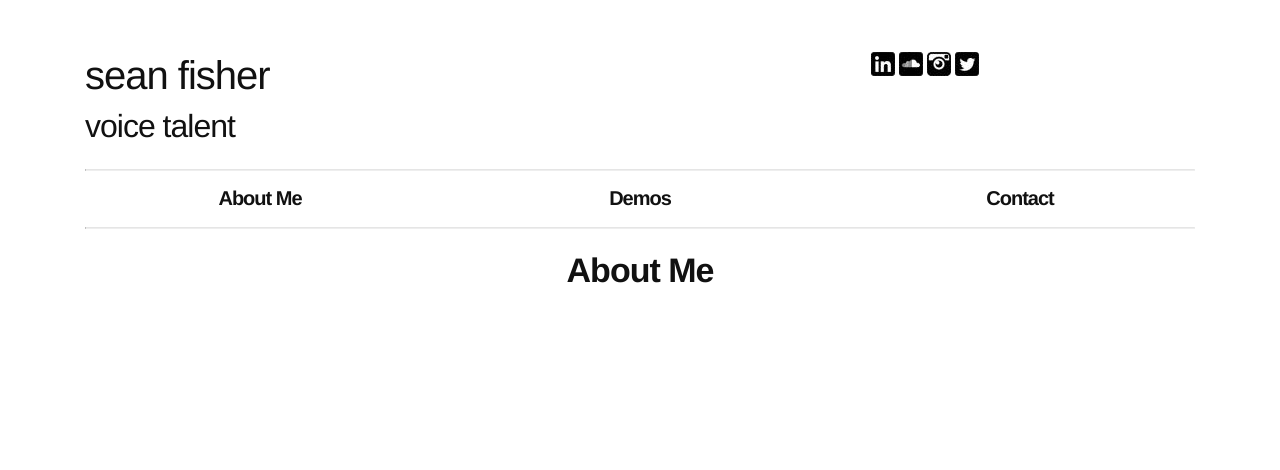
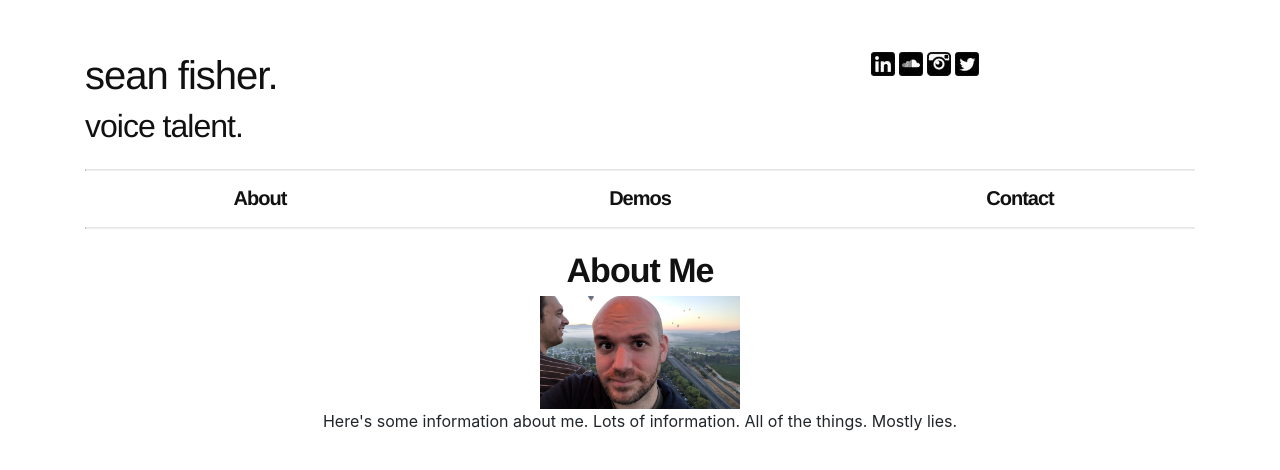
Before and after one commit to pheadlessg/vox, a React (Create React App) app: page /about in a window 1280 px wide. Shown: the top 470 px of the page. Built offline with nearby package versions, Linux system fonts and the light colour scheme.

Commit message:
fixed some styling, added photo in about

```diff
--- a/src/components/About.jsx
+++ b/src/components/About.jsx
@@ -1,7 +1,17 @@
 import React from 'react';
+import me from '../css/img/pic1.jpg';
 
 const About = () => {
-  return <div className="pageheader">About Me</div>;
+  return (
+    <div>
+      <div className="pageheader">About Me</div>
+      <img className="picture" src={me} alt="Me" />
+      <p>
+        Here's some information about me. Lots of information. All of the
+        things. Mostly lies.
+      </p>
+    </div>
+  );
 };
 
 export default About;
--- a/src/components/Contact.jsx
+++ b/src/components/Contact.jsx
@@ -3,9 +3,7 @@ import React from 'react';
 const Contact = () => {
   return (
     <div>
-      <hr className="hr" />
       <div className="pageheader">(562)568-6707</div>
-      <hr className="hr" />
       <div className="pageheader">
         <a href="mailto:sean@sfvox.com">sean@sfvox.com</a>
       </div>
--- a/src/components/Header.jsx
+++ b/src/components/Header.jsx
@@ -13,9 +13,8 @@ const Header = () => {
         <Row>
           <Col>
             <Link to="/" className="headertext">
-              <h1>sean fisher</h1>
-              {/* <hr className="hr" /> */}
-              <h2>voice talent</h2>
+              <h1>sean fisher.</h1>
+              <h2>voice talent.</h2>
             </Link>
           </Col>
           <Col>
@@ -48,7 +47,7 @@ const Header = () => {
         <Row>
           <Col>
             <Link to="/about/" className="link">
-              About Me
+              About
             </Link>
           </Col>
           <Col>
--- a/src/components/Home.jsx
+++ b/src/components/Home.jsx
@@ -4,8 +4,8 @@ import { Link } from '@reach/router';
 const Home = () => {
   return (
     <div>
-      <div className="fadetext1">deep.</div>
-      <div className="fadetext2">crisp.</div>
+      <div className="fadetext1">crisp.</div>
+      <div className="fadetext2">deep.</div>
       <div className="fadetext3">authoritative.</div>
       <div className="fadetext4">classic.</div>
       <Link to="/demos/">
--- a/src/css/App.css
+++ b/src/css/App.css
@@ -186,3 +186,7 @@
 .smlink {
   padding: 2px;
 }
+
+.picture {
+  width: 200px;
+}
```
